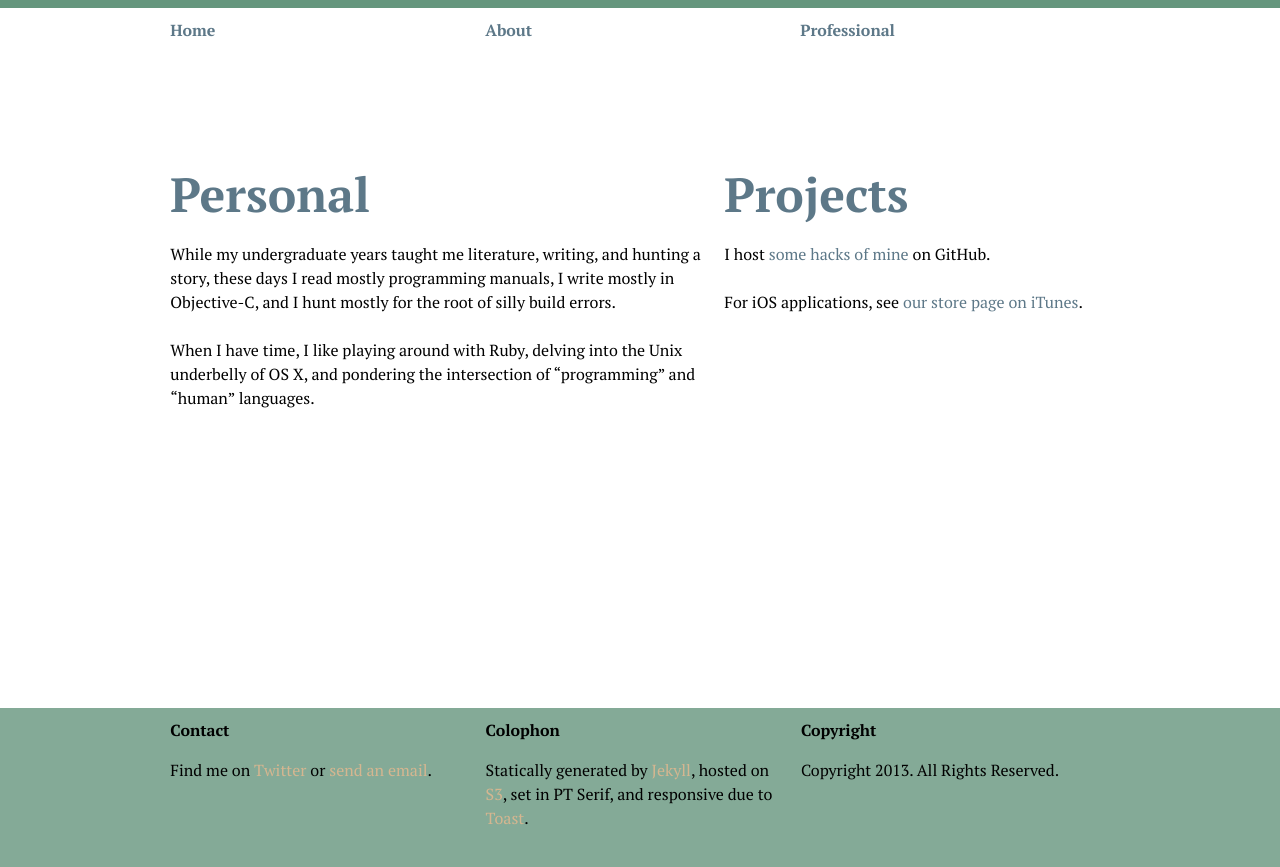
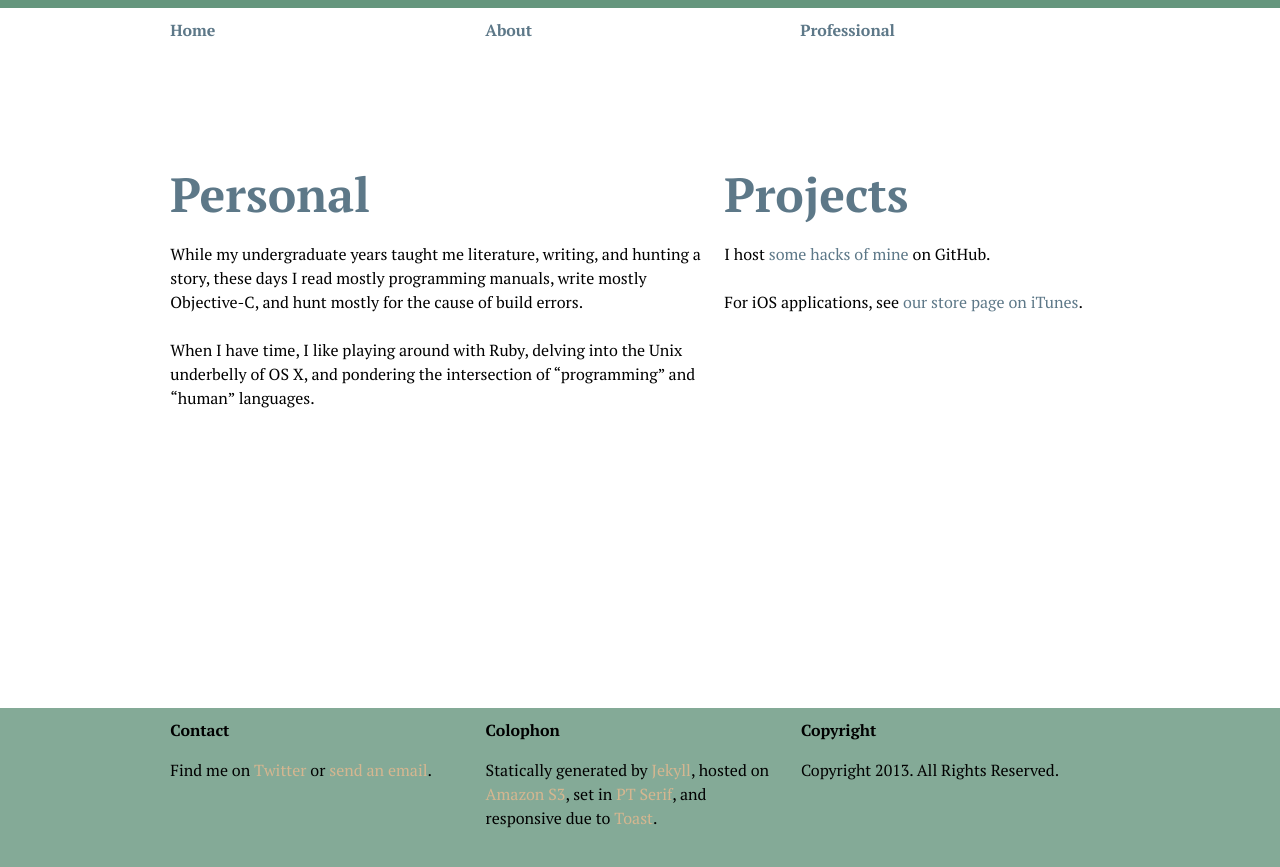
Before and after one commit to ebsen/ebsen.me, a Jekyll site: the page built from about/index.html, in a window 1280 px wide. Shown: the top 867 px of the page. Built offline with Jekyll 4.4.1, drawn with Linux system fonts in a browser that asks for light colours.

Commit message:
Some copy edits

```diff
--- a/_layouts/default.html
+++ b/_layouts/default.html
@@ -37,7 +37,7 @@
 					</section>
 					<section class="grid-one-third">
 						Colophon
-						<p>Statically generated by <a href="http://jekyllrb.com">Jekyll</a>, hosted on <a href="http://aws.amazon.com/s3/">S3</a>, set in PT Serif, and responsive due to <a href="http://daneden.me/toast/">Toast</a>.</p>
+						<p>Statically generated by <a href="http://jekyllrb.com">Jekyll</a>, hosted on <a href="http://aws.amazon.com/s3/">Amazon S3</a>, set in <a href="http://www.paratype.com/public/">PT Serif</a>, and responsive due to <a href="http://daneden.me/toast/">Toast</a>.</p>
 					</section>
 					<section class="grid-one-third">
 						Copyright
--- a/about/index.html
+++ b/about/index.html
@@ -4,7 +4,7 @@
 ---
 <div class="grid-7">
 	<h1 id="Personal">Personal</h1>
-	<p>While my undergraduate years taught me literature, writing, and hunting a story, these days I read mostly programming manuals, I write mostly in Objective-C, and I hunt mostly for the root of silly build errors.</p>
+	<p>While my undergraduate years taught me literature, writing, and hunting a story, these days I read mostly programming manuals, write mostly Objective-C, and hunt mostly for the cause of build errors.</p>
 	<p>When I have time, I like playing around with Ruby, delving into the Unix underbelly of OS X, and pondering the intersection of &#8220;programming&#8221; and &#8220;human&#8221; languages.</p>
 </div>
 
```
